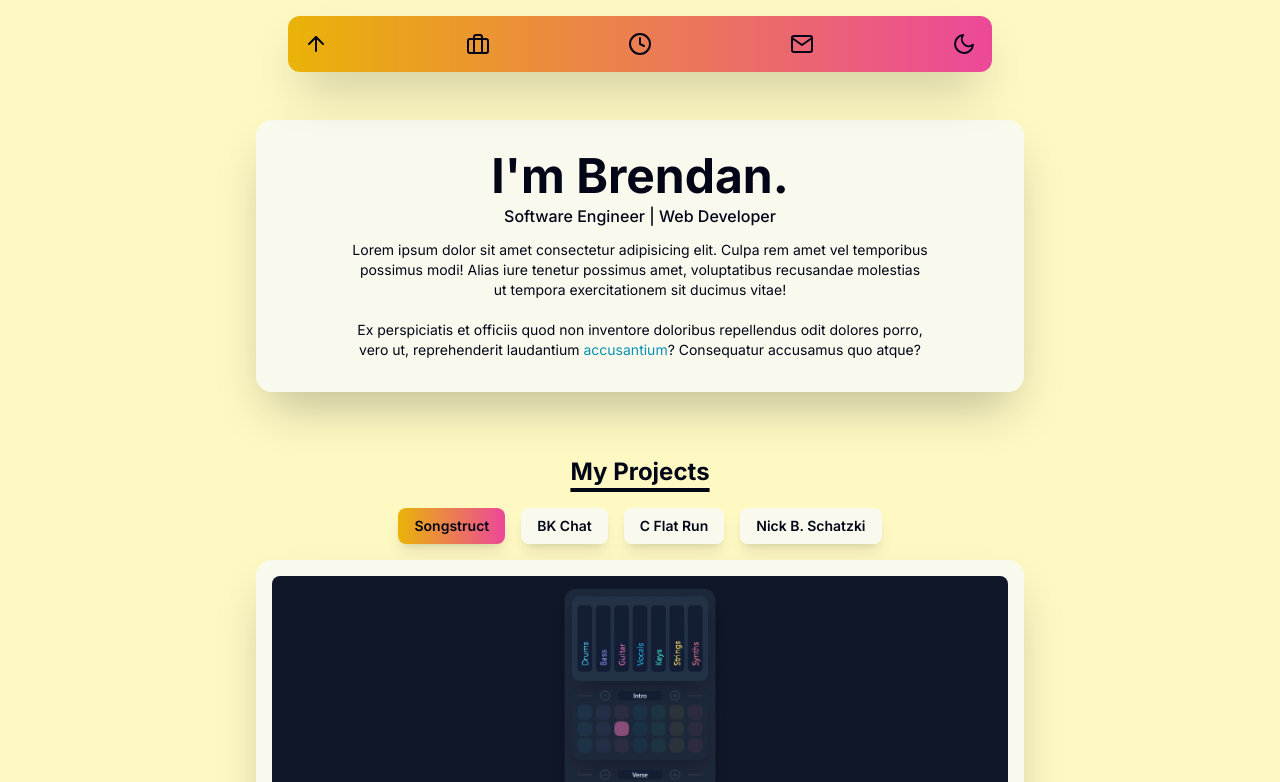
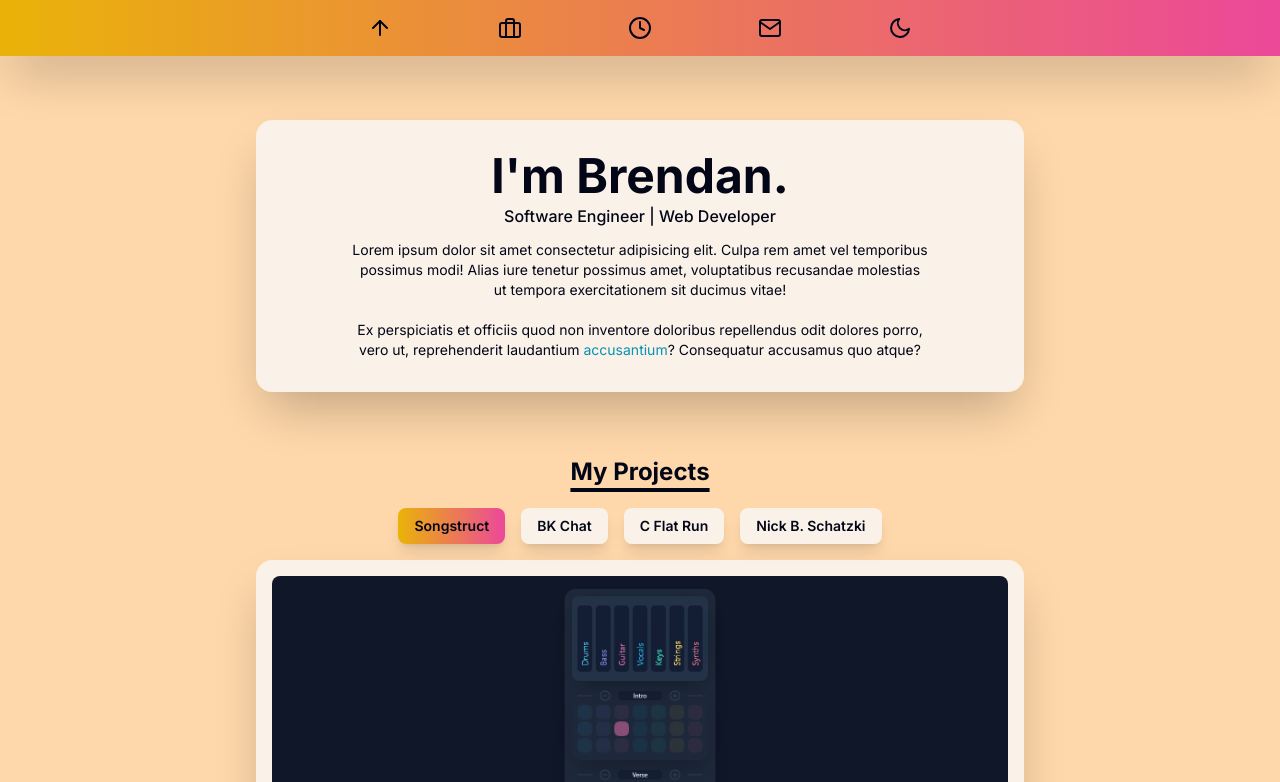
Before and after one commit to BKSchatzki/bks-portfolio, a React (Vite) app: page / in a window 1280 px wide. Shown: the top 782 px of the page. Built offline with nearby package versions, Linux system fonts and the light colour scheme.

Commit message:
Change light bg to orange and make nav w-full

```diff
--- a/index.html
+++ b/index.html
@@ -13,7 +13,7 @@
       rel="stylesheet"
     />
   </head>
-  <body class="min-h-screen scroll-smooth bg-yellow-100 dark:bg-indigo-950">
+  <body class="min-h-screen scroll-smooth bg-orange-200 dark:bg-indigo-950">
     <div id="root"></div>
     <script type="module" src="/src/main.jsx"></script>
   </body>
--- a/src/App.jsx
+++ b/src/App.jsx
@@ -33,8 +33,8 @@ function App() {
   return (
     <>
       <div className="min-h-screen font-inter text-slate-950 dark:text-neutral-50">
+        <Header handleThemeSwitch={handleThemeSwitch} theme={theme} />
         <div className="mx-auto w-11/12 max-w-3xl">
-          <Header handleThemeSwitch={handleThemeSwitch} theme={theme} />
           <Intro />
           <Portfolio />
           <Timeline />
--- a/src/components/Header.jsx
+++ b/src/components/Header.jsx
@@ -4,8 +4,8 @@ import { ArrowUp, Briefcase, Clock, Mail } from "react-feather";
 
 function Header({ handleThemeSwitch, theme }) {
   return (
-    <header className="sticky top-4 z-10 mx-auto h-fit w-11/12 rounded-xl bg-gradient-to-r from-yellow-500 to-pink-500 text-center text-xs shadow-2xl duration-100 dark:from-pink-700 dark:to-yellow-700 dark:shadow-neutral-900">
-      <nav className="flex flex-row items-center justify-between gap-2 p-4">
+    <header className="sticky top-0 z-10 mx-auto flex h-fit w-full items-center justify-center bg-gradient-to-r from-yellow-500 to-pink-500 text-center text-xs shadow-2xl duration-100 dark:from-pink-700 dark:to-yellow-700 dark:shadow-neutral-900">
+      <nav className="flex w-11/12 max-w-xl flex-row items-center justify-between gap-2 p-4">
         <a href="#intro">
           <ArrowUp className="rounded-md text-lg transition-transform duration-100 active:scale-90" />
         </a>
```
